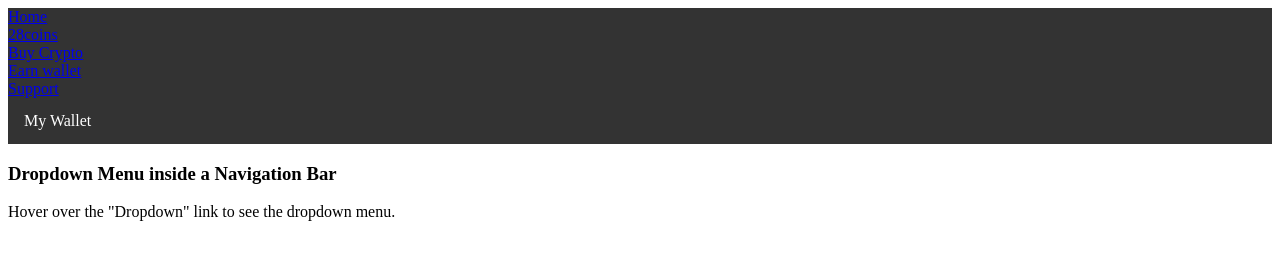
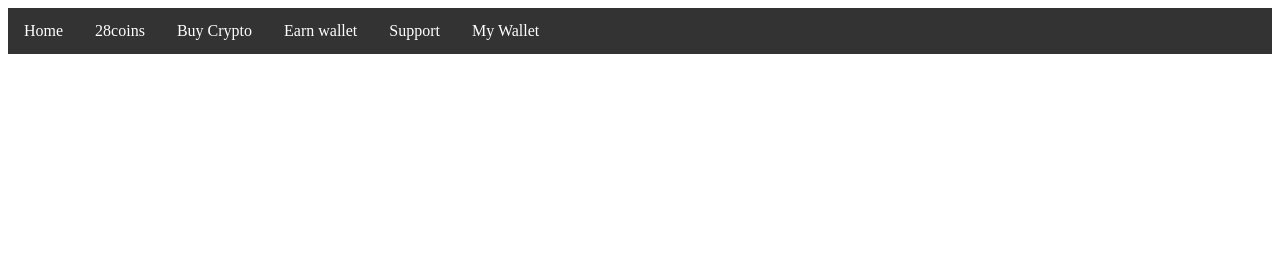
Before and after one commit to dontchopit/real-28coins-2.0, a plain HTML site: page earn-wallet.html in a window 1280 px wide. Drawn offline with Linux system fonts and the light colour scheme.

Commit message:
Update earn-wallet.html

```diff
--- a/earn-wallet.html
+++ b/earn-wallet.html
@@ -1,7 +1,6 @@
 <html>
-<head>
-	<title>28coins</title>
-</head>
+  <head>
+    <title> 28coins-earn-wallet </title>
 <style>
 ul {
   list-style-type: none;
@@ -11,11 +10,11 @@ ul {
   background-color: #333;
 }
 
-button {
+li {
   float: left;
 }
 
-button a, .dropbtn {
+li a, .dropbtn {
   display: inline-block;
   color: white;
   text-align: center;
@@ -23,11 +22,11 @@ button a, .dropbtn {
   text-decoration: none;
 }
 
-button a:hover, .dropdown:hover .dropbtn {
+li a:hover, .dropdown:hover .dropbtn {
   background-color: red;
 }
 
-button.dropdown {
+li.dropdown {
   display: inline-block;
 }
 
@@ -61,7 +60,7 @@ button.dropdown {
   <li><a href="home.html">Home</a></li>
   <li><a href="28coins.html">28coins</a></li>
   <li><a href="buy-crypto.html">Buy Crypto</a></li>
-  <li><a href="earn-wallet.html">Earn wallet</a></li>
+  <li><a href="earn.html">Earn wallet</a></li>
   <li><a href="support.html">Support</a></li>
   <li class="dropdown">
     <a href="javascript:void(0)" class="dropbtn">My Wallet</a>
@@ -72,11 +71,6 @@ button.dropdown {
       <a href="28Tokens.html">28Tokens Wallet</a>
     </div>
  </li>
-
 </ul>
-
-<h3>Dropdown Menu inside a Navigation Bar</h3>
-<p>Hover over the "Dropdown" link to see the dropdown menu.</p>
-
 </body>
 </html>
```
